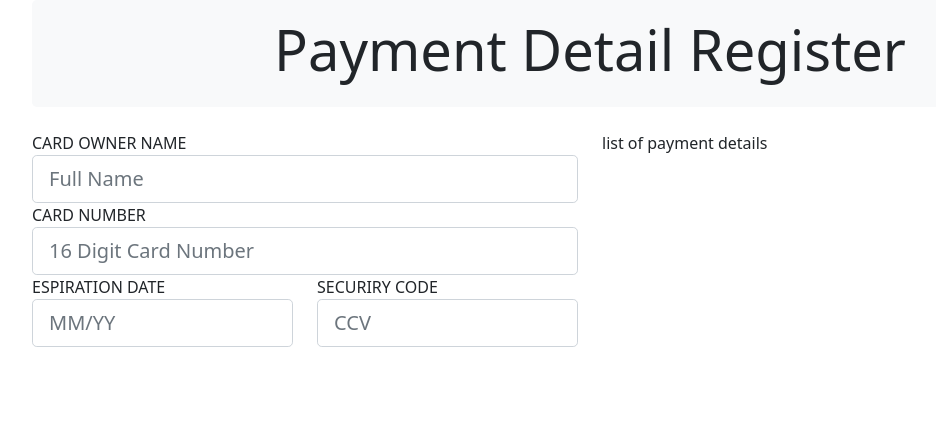
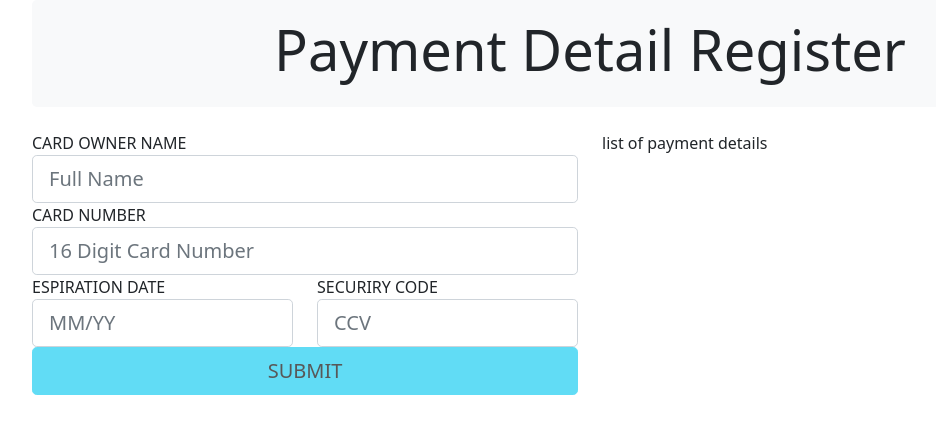
Before and after one commit to ArielVillalona/AngularNetCore, an Angular app in the folder PaymentApp/: page / in a window 1280 px wide. Shown: the top 434 px of the page, without its empty margins (50-986 px from the left). Built offline with nearby package versions, Linux system fonts and the light colour scheme.

Commit message:
form valid

```diff
--- a/PaymentApp/src/app/payment-details/payment-details-form/payment-details-form.component.html
+++ b/PaymentApp/src/app/payment-details/payment-details-form/payment-details-form.component.html
@@ -1,26 +1,29 @@
-<form>
+<form novalidate #form="ngForm">
   <input type="hidden" name="paymentDetailId" [value]="service.formData.paymentDetailId">
 
   <div class="form-group">
     <label>CARD OWNER NAME</label>
     <input type="text" class="form-control form-control-lg" placeholder="Full Name"
-      name="cardOwnerName" #cardOwnerName='ngModel'[(ngModel)]='service.formData.cardOwnerName'>
+      name="cardOwnerName" #cardOwnerName='ngModel'[(ngModel)]='service.formData.cardOwnerName' required>
   </div>
   <div class="form-group">
     <label>CARD NUMBER</label>
     <input type="text" class="form-control form-control-lg" placeholder="16 Digit Card Number"
-      name="cardNumber" #cardNumber="ngModel" [(ngModel)]="service.formData.cardNumber">
+      name="cardNumber" #cardNumber="ngModel" [(ngModel)]="service.formData.cardNumber" required maxlength="16" minlength="16" pattern="[0-9]+">
   </div>
   <div class="row">
     <div class="form-group col-md-6">
       <label>ESPIRATION DATE</label>
       <input type="text" class="form-control form-control-lg" placeholder="MM/YY"
-      name="expirationDate" #expirationDate="ngModel" [(ngModel)]="service.formData.expirationDate">
+      name="expirationDate" #expirationDate="ngModel" [(ngModel)]="service.formData.expirationDate" required maxlength="5" minlength="5">
     </div>
     <div class="form-group col-md-6">
       <label>SECURIRY CODE</label>
       <input type="password" class="form-control form-control-lg" placeholder="CCV"
-      name="securityCode" #securityCode="ngModel" [(ngModel)]="service.formData.securityCode">
+      name="securityCode" #securityCode="ngModel" [(ngModel)]="service.formData.securityCode" required maxlength="3" minlength="3">
     </div>
   </div>
+  <div class="form-group d-grid gap-2">
+    <button class="btn btn-lg btn-block btn-info" type="submit" [disabled]="form.invalid" >SUBMIT</button>
+  </div>
 </form>
```
